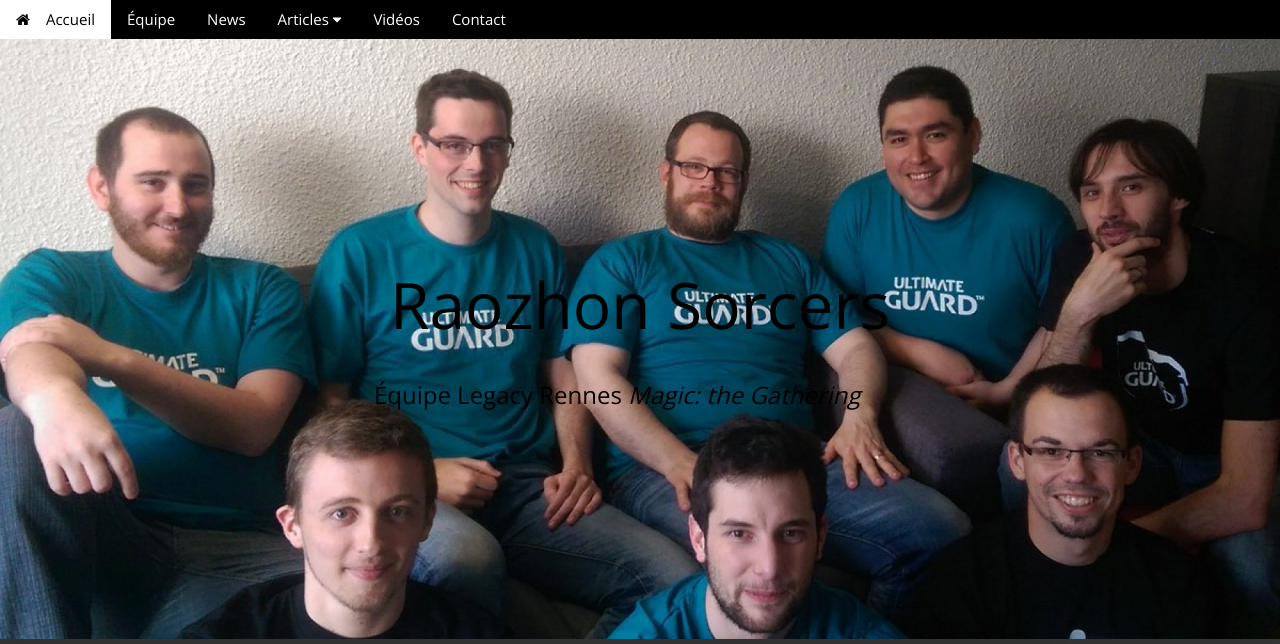
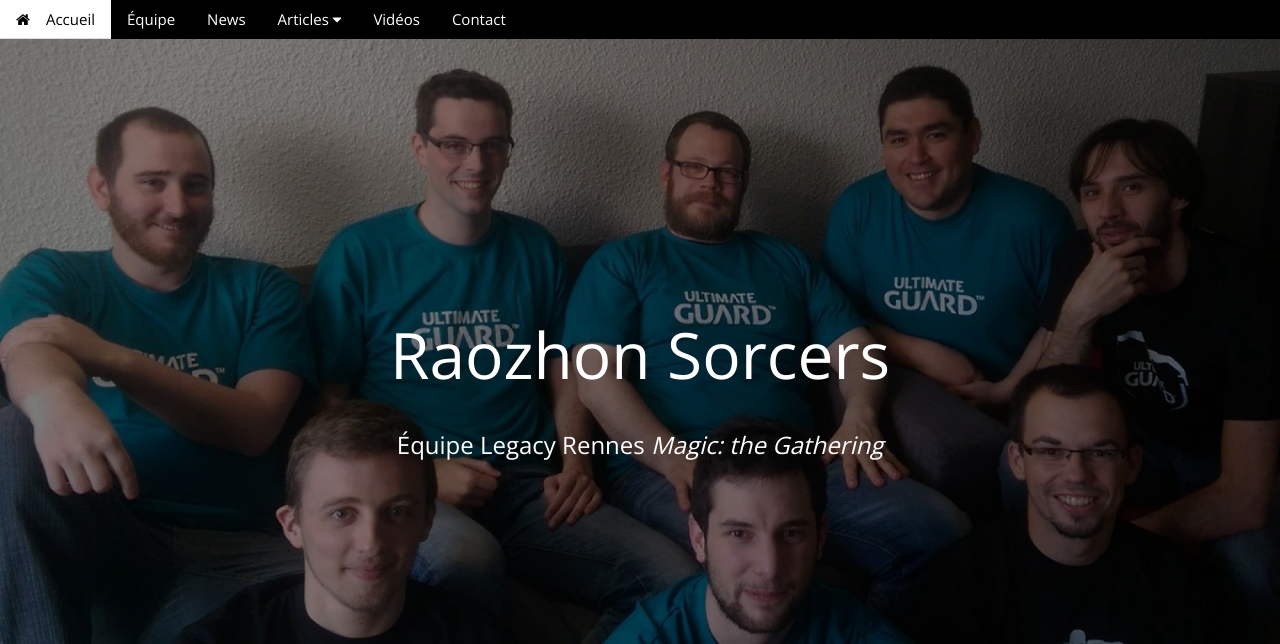
Before and after one commit to Krozark/Roazhon-Sorcers, a Django app: page / in a window 1280 px wide. Shown: the top 644 px of the page. Run offline with Django 3.2, Linux system fonts and the light colour scheme; data comes from the database, SQL or seed files in the repository; both versions use the stored data as it was after the commit.

Commit message:
update css

```diff
--- a/website/models.py
+++ b/website/models.py
@@ -3,6 +3,7 @@ from datetime import datetime
 from django.db import models
 from froala_editor.fields import FroalaField
 from django.utils.translation import ugettext_lazy as _
+from django.core.urlresolvers import reverse
 
 class ArticleCategory(models.Model):
     title = models.CharField(_('Title'), max_length=255, unique=True)
@@ -26,4 +27,4 @@ class Article(models.Model):
         return "%s" % self.title
 
     def get_absolute_url(self):
-        return "%s" % self.pk
+        return reverse("website-article", kwargs={"pk": self.pk})
--- a/website/static/website/css/website.css
+++ b/website/static/website/css/website.css
@@ -28,35 +28,41 @@ html, body, h1, h2, h3, h4, h5 {
   margin: 0px; }
 
 .w3-content {
-  max-width: inherit;
-  padding: 8px; }
+  max-width: inherit; }
 
-#header-img #header-cover {
-  width: 100%;
-  min-height: 350px;
-  max-height: 600px;
-  object-fit: cover;
-  object-position: top; }
-#header-img #header-logo {
-  height: 50%; }
-
-#right-column div {
+#app-body #header-img {
+  padding-bottom: 8px;
+  /*#header-logo {
+      height: 50%;
+  }*/ }
+  #app-body #header-img img {
+    width: 100%;
+    min-height: 350px;
+    max-height: 900px;
+    object-fit: cover; }
+  #app-body #header-img .black-hoverlay {
+    width: 100%;
+    height: 100%;
+    background: rgba(0, 0, 0, 0.5) none repeat scroll 0 0;
+    text-align: center; }
+#app-body #content {
+  padding-right: 8px; }
+  #app-body #content .article {
+    margin-bottom: 8px; }
+    #app-body #content .article .article-img {
+      object-fit: cover;
+      width: 100%;
+      max-height: 480px; }
+    #app-body #content .article div img {
+      display: block;
+      margin: 0 auto; }
+  #app-body #content .article-row .w3-third {
+    padding-left: 8px; }
+  #app-body #content .article-row .w3-third:first-child {
+    padding-left: 0px; }
+  #app-body #content .article-row .article img {
+    max-height: 220px; }
+#app-body #right-column div {
   margin-bottom: 8px; }
 
-#content {
-  padding-right: 8px; }
-  #content .article {
-    margin-bottom: 8px; }
-    #content .article img {
-      object-fit: cover;
-      object-position: top 75%;
-      width: 100%;
-      max-height: 480px; }
-  #content .article-row .w3-third {
-    padding-left: 8px; }
-  #content .article-row .w3-third:first-child {
-    padding-left: 0px; }
-  #content .article-row .article img {
-    max-height: 220px; }
-
 /*# sourceMappingURL=website.css.map */
--- a/website/static/website/sass/website.scss
+++ b/website/static/website/sass/website.scss
@@ -12,26 +12,35 @@ html,body,h1,h2,h3,h4,h5 {
 
 .w3-content {
     max-width: inherit;
-    padding:8px;
+    //padding:8px;
 }
 
+
+
+#app-body {
+
     #header-img {
-    #header-cover {
+        padding-bottom: 8px;
+
+        img {
             width:100%;
             min-height:350px;
-        max-height:600px;
+            max-height:900px;
             object-fit: cover;
-        object-position: top;
-    }
-    #header-logo {
-        height: 50%;
-    }
+            //object-position: top;
         }
 
-#right-column {
-    div {
-        margin-bottom:8px;
+        .black-hoverlay {
+            width: 100%;
+            height: 100%;
+            background: rgba(0, 0, 0, 0.5) none repeat scroll 0 0;
+            text-align: center;
         }
+
+
+        /*#header-logo {
+            height: 50%;
+        }*/
     }
 
     #content {
@@ -41,13 +50,21 @@ html,body,h1,h2,h3,h4,h5 {
             margin-bottom: 8px;
             //@extend .clearfix;
 
-        img {
+            .article-img {
                 object-fit: cover;
-            object-position: top 75%;
+                //object-position: top 75%;
                 width:100%;
                 //min-height:200px;
                 max-height:480px;
                 //background-position: top;
+            }
+
+            div {
+
+                img {
+                    display: block;
+                    margin: 0 auto;
+                }
             }
         }
 
@@ -61,8 +78,19 @@ html,body,h1,h2,h3,h4,h5 {
 
             .article {
                 img {
-                max-height:220px;
+                    max-height: 220px;
+                }
+
             }
         }
     }
+
+    #right-column {
+        div {
+            margin-bottom:8px;
         }
+    }
+
+    footer {
+    }
+}
--- a/website/templates/base.html
+++ b/website/templates/base.html
@@ -23,7 +23,6 @@
     </head>
 
     <body>
-
         <!-- Navbar -->
         <div class="w3-bar w3-theme w3-left-align">
             <a class="w3-bar-item w3-button w3-hide-medium w3-hide-large w3-right w3-hover-white w3-theme" href="javascript:void(0);" onclick="openNav()"><i class="fa fa-bars"></i></a>
@@ -60,10 +59,11 @@
             <a href="#" class="w3-bar-item w3-button">Contact</a>
         </div>
 
-        {% block app.header %}{% endblock %}
 
         <!-- Page Container -->
-        <div class="w3-container w3-content w3-theme-l1">
+        <div class="w3-content w3-theme-l1" id="app-body">
+            {% block app.header %}{% endblock %}
+
             <!-- The Grid -->
             <div class="w3-row">
                 <div class="w3-col m10 " id="content">
@@ -90,14 +90,14 @@
                 </div>
             </div>
             <!-- End Grid -->
+            <!-- Footer -->
+            <footer class="w3-container w3-theme-d3">
+                <h5>Mettre tous les liens des réseaux ici</h5>
+                <p>Sponsor <a href="#" target="_blank">Ultimate Guard</a></p>
+            </footer>
         </div>
         <!-- End Page Container -->
 
-        <!-- Footer -->
-        <footer class="w3-container w3-theme-d3 w3-padding-16">
-            <h5>Mettre tous les liens des réseaux ici</h5>
-            <p>Sponsor <a href="#" target="_blank">Ultimate Guard</a></p>
-        </footer>
 
 
         <script>
--- a/website/templates/website/home.html
+++ b/website/templates/website/home.html
@@ -2,10 +2,12 @@
 
 {% block app.header %}
 <div class="w3-display-container w3-animate-opacity" id="header-img">
-    <img src="{{STATIC_URL}}/website/img/team.jpg" id="header-cover">
-    <div class="w3-container w3-display-middle w3-margin-bottom">
-        <h1 class="w3-margin w3-jumbo">Raozhon Sorcers</h1>
-        <p class="w3-xlarge">Équipe Legacy Rennes <i>Magic: the Gathering</i></p>
+    <img src="{{STATIC_URL}}/website/img/team.jpg">
+    <div class="black-hoverlay w3-container w3-display-middle">
+        <div class="w3-display-middle w3-margin-bottom">
+            <h1 class="w3-margin w3-jumbo">Raozhon Sorcers</h1>
+            <p class="w3-xlarge">Équipe Legacy Rennes <i>Magic: the Gathering</i></p>
+        </div>
     </div>
 </div>
 {% endblock%}
--- a/website/templates/website/include/article.html
+++ b/website/templates/website/include/article.html
@@ -1,6 +1,6 @@
 <div class="article">
     {% if object.image %}
-    <img src="{{object.image.url}}" alt="{{object}}">
+    <img src="{{object.image.url}}" alt="{{object}}" class="article-img">
     {% endif %}
     <div class="w3-theme-l5">
         <div class="w3-container">
--- a/website/urls.py
+++ b/website/urls.py
@@ -1,8 +1,9 @@
 # -*- coding: utf-8 -*-
 from django.conf.urls import include,url
-from website.views import HomeView
+from website.views import HomeView, ArticleDetailView
 
 
 urlpatterns = [
-    url(r'^$', HomeView.as_view()),
+    url(r'^$', HomeView.as_view(), name="website-home"),
+    url(r'^post/(?P<pk>[0-9]+)$', ArticleDetailView.as_view(), name="website-article"),
 ]
--- a/website/views.py
+++ b/website/views.py
@@ -1,5 +1,5 @@
 from django.shortcuts import render
-from django.views.generic import TemplateView
+from django.views.generic import TemplateView, DetailView
 
 from website.models import Article
 
@@ -8,7 +8,16 @@ class HomeView(TemplateView):
     template_name = "website/home.html"
 
     def get_context_data(self, **kwargs):
+        # top bar
         context = super(HomeView, self).get_context_data(**kwargs)
         context['last_article'] = Article.objects.all()[0]
         context['articles_list'] = Article.objects.all()[1:10]
         return context
+
+class ArticleDetailView(DetailView):
+    template_name = "website/article.html"
+    model = Article
+
+    def get_context_data(self, **kwargs):
+        context = super(ArticleDetailView, self).get_context_data(**kwargs)
+        return context
```
Also changed, not shown: website/templates/website/article.html (+15 -5 lines), db.sqlite3, 1 other file. Lines whose indentation alone changed are shown as unchanged.
